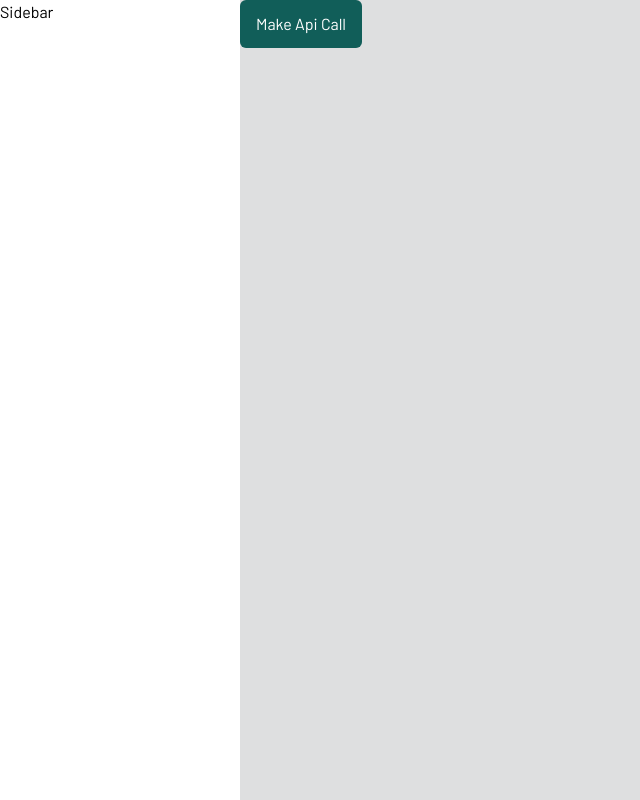
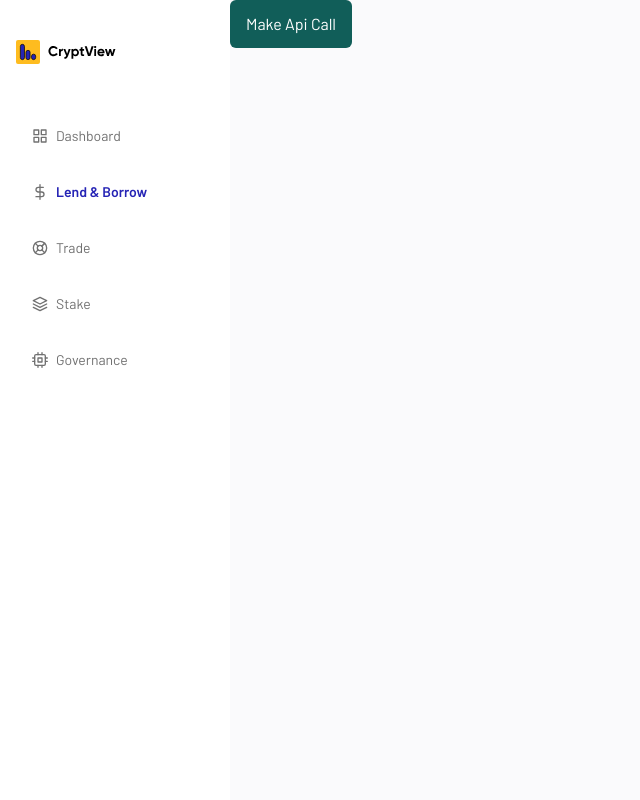
Before and after one commit to OkoloJohnbosco/crypto-view, a Next.js app: page /lend-borrow in a window 1280 px wide. Shown: the whole page, without its empty margins (0-640 px from the left). Built offline with nearby package versions, Linux system fonts and the light colour scheme.

Commit message:
chore: finished sidebar component

```diff
--- a/app/(dashboard)/layout.tsx
+++ b/app/(dashboard)/layout.tsx
@@ -4,7 +4,7 @@ import Sidebar from "@/components/sidebar";
 
 const barlow = Barlow({
   subsets: ["latin"],
-  weight: "400",
+  weight: ["400", "600"],
 });
 
 export const metadata = {
@@ -20,7 +20,7 @@ export default function DashboardLayout({
   return (
     <html lang="en">
       <body className={barlow.className}>
-        <main className="min-h-screen flex  w-full bg-[#DEDFE0]">
+        <main className="min-h-screen flex  w-full bg-[#FAFAFC]">
           <Sidebar />
           <section>{children}</section>
         </main>
--- a/components/sidebar/index.tsx
+++ b/components/sidebar/index.tsx
@@ -1,7 +1,47 @@
+import Image from "next/image";
 import React from "react";
+import logoImg from "../../public/assets/logo.svg";
+import SidebarLink from "../sidebarlink";
+
+export interface LinkProp {
+  label: string;
+  icon: string;
+  link: string;
+}
+
+const links: LinkProp[] = [
+  { label: "Dashboard", icon: "Grid", link: "/home" },
+  {
+    label: "Lend & Borrow",
+    icon: "DollarSign",
+    link: "/lend-borrow",
+  },
+  { label: "Trade", icon: "LifeBuoy", link: "/trade" },
+  {
+    label: "Stake",
+    icon: "Layers",
+    link: "/settings",
+  },
+  {
+    label: "Governance",
+    icon: "Cpu",
+    link: "/settings",
+  },
+];
 
 function Sidebar() {
-  return <aside className="h-screen bg-white w-[240px]">Sidebar</aside>;
+  return (
+    <aside className="h-screen bg-white w-[230px] pl-4 pt-10 space-y-12">
+      <div>
+        <Image src={logoImg} alt="logo" />
+      </div>
+      <div className="space-y-2">
+        {links.map((link) => (
+          <SidebarLink key={link.label} link={link} />
+        ))}
+      </div>
+    </aside>
+  );
 }
 
 export default Sidebar;
--- /dev/null
+++ b/components/sidebarlink/index.tsx
@@ -0,0 +1,38 @@
+"use client";
+
+import { Grid, User, DollarSign, Cpu, LifeBuoy, Layers } from "react-feather";
+
+import Link from "next/link";
+import { LinkProp } from "../sidebar";
+import clsx from "clsx";
+import { usePathname } from "next/navigation";
+
+const icons = { Grid, User, DollarSign, Cpu, LifeBuoy, Layers };
+
+const SidebarLink = ({ link }: { link: LinkProp }) => {
+  const pathname = usePathname();
+  let isActive = false;
+
+  if (pathname === link.link) {
+    isActive = true;
+  }
+
+  //   @ts-expect-error
+  const Icon = icons[link.icon];
+  return (
+    <Link
+      href={link.link}
+      className={clsx(
+        "w-full flex pl-4 items-center h-[48px] bg-transparent text-[#717171] hover:text-[#2624B5] transition-all ease-in-out duration-200 space-x-2 border-r-[3px] border-transparent",
+        isActive && "bg-[#2624B511] border-[#2624B5] text-[#2624B5]"
+      )}
+    >
+      <Icon size={16} />
+      <p className={clsx("text-sm", isActive && "font-bold text-[#2624B5]")}>
+        {link.label}
+      </p>
+    </Link>
+  );
+};
+
+export default SidebarLink;
--- a/package.json
+++ b/package.json
@@ -13,6 +13,7 @@
     "@types/react": "18.0.28",
     "@types/react-dom": "18.0.11",
     "axios": "^1.3.4",
+    "clsx": "^1.2.1",
     "eslint": "8.36.0",
     "eslint-config-next": "13.2.4",
     "next": "13.2.4",
```
Also changed, not shown: app/(dashboard)/home/page.tsx (renamed from app/(dashboard)/dashboard/page.tsx), 1 other file (tests, documents, lock files or other folders).
